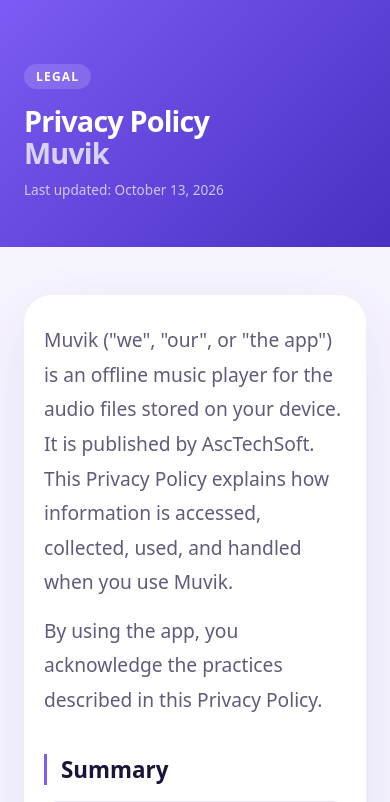
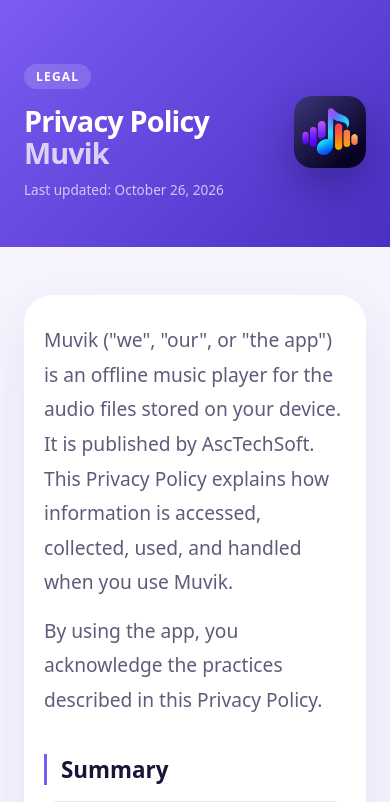
Before and after one commit to Duc113311/asc-techsoft, a Vue app: page /privacy/policy-muvik in a window 390 px wide. Shown: the top 802 px of the page. Built offline with nearby package versions, Linux system fonts and the light colour scheme; no server answers.

Commit message:
feat: add Muvik privacy policy page and asset

```diff
--- a/src/pages/MuvikPrivacyPage.vue
+++ b/src/pages/MuvikPrivacyPage.vue
@@ -1,10 +1,13 @@
 <template>
   <div class="pp-page">
     <div class="pp-hero">
-      <div class="pp-container">
-        <span class="pp-eyebrow">Legal</span>
-        <h1>Privacy Policy<br /><span>Muvik</span></h1>
-        <p class="pp-updated">Last updated: October 13, 2026</p>
+      <div class="pp-container pp-hero-inner">
+        <div class="pp-hero-text">
+          <span class="pp-eyebrow">Legal</span>
+          <h1>Privacy Policy<br /><span>Muvik</span></h1>
+          <p class="pp-updated">Last updated: October 26, 2026</p>
+        </div>
+        <img class="pp-logo" src="/privacy/muvik-logo.webp" alt="Muvik app icon" width="128" height="128" />
       </div>
     </div>
 
@@ -22,7 +25,7 @@
           </div>
           <div class="pp-point">
             <span class="pp-dot"></span>
-            <div><strong>No account required</strong><p>Everything works without signing in. Google sign-in is optional.</p></div>
+            <div><strong>No account, no sign-in</strong><p>Muvik has no user accounts. Everything works without signing in to anything.</p></div>
           </div>
           <div class="pp-point">
             <span class="pp-dot"></span>
@@ -52,16 +55,15 @@
         <h2>Access to Your Audio Files</h2>
         <p>To find and play your music, Muvik asks Android for access to audio files on your device (<em>Music and audio</em> permission on Android 13 and newer, or <em>Storage</em> on older versions), and, if you choose, access to a specific folder that you pick with the Android folder picker. Muvik uses this access only to list, play, and read the tags, cover art, and embedded lyrics of your audio files. Audio files are never uploaded, and Muvik does not modify or delete them.</p>
 
-        <h2>Optional Google Sign-In</h2>
-        <p>You may optionally sign in with your Google account from Settings. If you do, Muvik receives your Google account name, email address, and profile picture from Google and shows them in the app's account card. This information is used only to display your account inside the app and is not sent to our servers or shared with anyone. Signing out removes it from the app. Muvik's use of information received from Google APIs adheres to the <a href="https://developers.google.com/terms/api-services-user-data-policy" target="_blank" rel="noopener">Google API Services User Data Policy</a>, including its Limited Use requirements.</p>
-
         <h2>Third-Party Services</h2>
         <p>Muvik uses third-party services that may automatically collect certain device, application, diagnostic, or usage information:</p>
         <div class="pp-card">
           <ul>
-            <li><a href="https://policies.google.com/privacy" target="_blank" rel="noopener">Google Play Services</a> (including Google Sign-In and Play In-App Review)</li>
+            <li><a href="https://policies.google.com/privacy" target="_blank" rel="noopener">Google Play Services</a> (including Play In-App Review and Play Integrity)</li>
             <li><a href="https://firebase.google.com/support/privacy" target="_blank" rel="noopener">Firebase Crashlytics</a> — crash and diagnostic reports so we can fix bugs</li>
-            <li><a href="https://firebase.google.com/policies/analytics/" target="_blank" rel="noopener">Firebase Analytics</a> — aggregated app usage and device information used to understand and improve the app</li>
+            <li><a href="https://firebase.google.com/policies/analytics/" target="_blank" rel="noopener">Firebase Analytics</a> — aggregated app usage (for example which screens are opened) and device information used to understand and improve the app</li>
+            <li><a href="https://firebase.google.com/support/privacy" target="_blank" rel="noopener">Firebase Remote Config</a> — downloads app configuration values from our Firebase project when the app starts</li>
+            <li><a href="https://firebase.google.com/support/privacy" target="_blank" rel="noopener">Firebase App Check</a> (with Play Integrity) — checks that requests to our Firebase project come from the genuine Muvik app on a genuine device</li>
             <li>Google Mobile Ads SDK and User Messaging Platform — included in the app; Muvik does not display ads</li>
           </ul>
           <h3>These services may process information such as:</h3>
@@ -69,6 +71,7 @@
             <li>Device identifiers, such as an app instance ID and, where applicable, the advertising identifier</li>
             <li>Device model, operating system version, language, and approximate region</li>
             <li>Application version and configuration</li>
+            <li>A device and app integrity result from Google Play Integrity, used only to verify that the app is genuine</li>
             <li>Crash logs, stack traces, and diagnostic information</li>
             <li>General app usage events</li>
             <li>IP address, used by these services to deliver their functionality and to estimate a general region</li>
@@ -77,7 +80,7 @@
         <p>These providers process information under their own privacy policies. We do not send the names of your songs, the content of your library, your playlists, or your listening history to these services.</p>
 
         <h2>Feedback</h2>
-        <p>The feedback form in Muvik opens your own email app with a message addressed to us. The text you write, the category you choose, and the reply email address you optionally enter are sent only if and when you press send in your email app, and are used only to respond to you. Muvik itself does not send the feedback over the internet.</p>
+        <p>The feedback form in Muvik opens your own email app with a message addressed to us. The text you write, the category you choose, the reply email address you optionally enter, and your Muvik version and Android version (added at the end of the message so we can reproduce a problem) are sent only if and when you press send in your email app, and are used only to respond to you. Muvik itself does not send the feedback over the internet.</p>
 
         <h2>Notifications</h2>
         <p>Muvik shows a playback notification with media controls while music plays. Muvik may also show a persistent reminder notification that opens the app, and an optional daily reminder to listen to music. These notifications are generated on your device. You can turn the reminders off in Muvik's Settings, and you can disable notifications at any time in Android system settings.</p>
@@ -91,7 +94,7 @@
           <li><strong>Foreground service (special use)</strong> — to keep the persistent reminder notification visible</li>
           <li><strong>Run at startup</strong> — to restore reminders after the device restarts</li>
           <li><strong>Wake lock</strong> — to keep playback running while the screen is off</li>
-          <li><strong>Internet / network state</strong> — used by Google sign-in, Firebase crash reporting, and analytics; music playback itself does not need the internet</li>
+          <li><strong>Internet / network state</strong> — used by Firebase crash reporting, analytics, remote configuration, and app verification; music playback itself does not need the internet</li>
         </ul>
         <p>The app requests permissions only when required for the corresponding user-facing functionality. You can review or revoke them at any time in Android Settings → Apps → Muvik → Permissions.</p>
 
@@ -109,7 +112,6 @@
         <h2>How to Delete Your Data</h2>
         <ul>
           <li><strong>Delete all Muvik data:</strong> Android Settings → Apps → Muvik → Storage → Clear storage / Clear data, or uninstall the app. This cannot be undone. Your audio files themselves are never deleted by this.</li>
-          <li><strong>Remove your Google account from Muvik:</strong> sign out in Muvik's Settings, or remove Muvik's access at <a href="https://myaccount.google.com/permissions" target="_blank" rel="noopener">myaccount.google.com/permissions</a>.</li>
           <li><strong>Reset your advertising identifier or opt out of ads personalization:</strong> Android Settings → Google → Ads.</li>
           <li><strong>Questions or requests about data processed by our service providers:</strong> contact us at <a href="mailto:contact.support@asctechsoft.com">contact.support@asctechsoft.com</a>.</li>
         </ul>
@@ -150,6 +152,14 @@
   color: #fff;
 }
 .pp-container { max-width: 820px; margin: 0 auto; }
+.pp-hero-inner { display: flex; align-items: center; justify-content: space-between; gap: 24px; }
+.pp-logo {
+  flex-shrink: 0;
+  width: 128px;
+  height: 128px;
+  border-radius: 30px;
+  box-shadow: 0 18px 40px rgba(20, 10, 70, 0.35);
+}
 .pp-eyebrow {
   display: inline-block;
   background: rgba(255,255,255,0.15);
@@ -220,6 +230,7 @@
 .pp-point strong { display: block; font-size: 1.1rem; color: #1a1538; margin-bottom: 4px; }
 .pp-point p { font-size: 1.1rem; margin: 0; line-height: 1.6; }
 @media (max-width: 640px) {
+  .pp-logo { width: 72px; height: 72px; border-radius: 18px; }
   .pp-content { padding: 28px 20px; }
   .pp-grid { grid-template-columns: 1fr; }
 }
```
Also changed, not shown: public/privacy/muvik-logo.webp (added).
